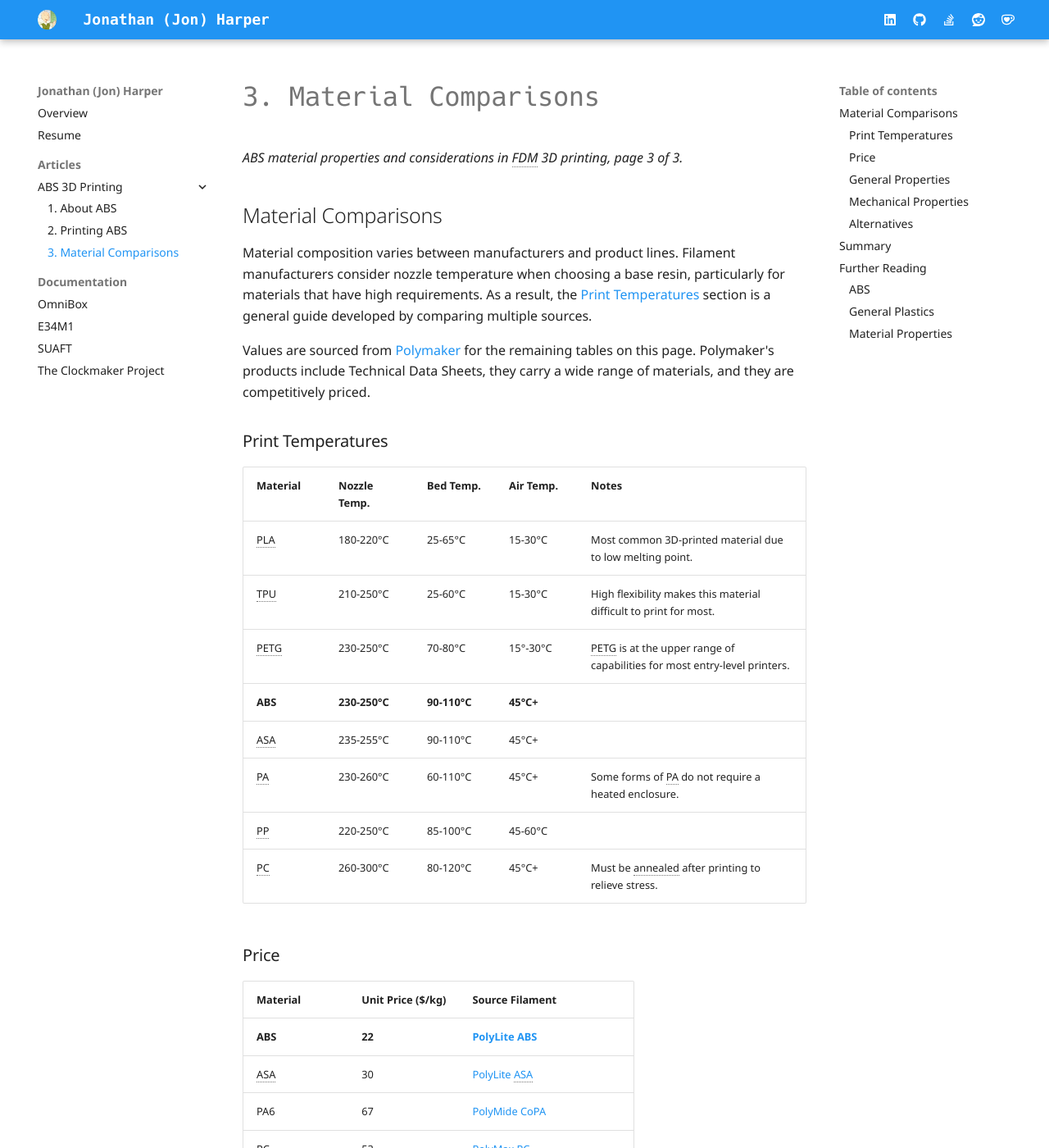
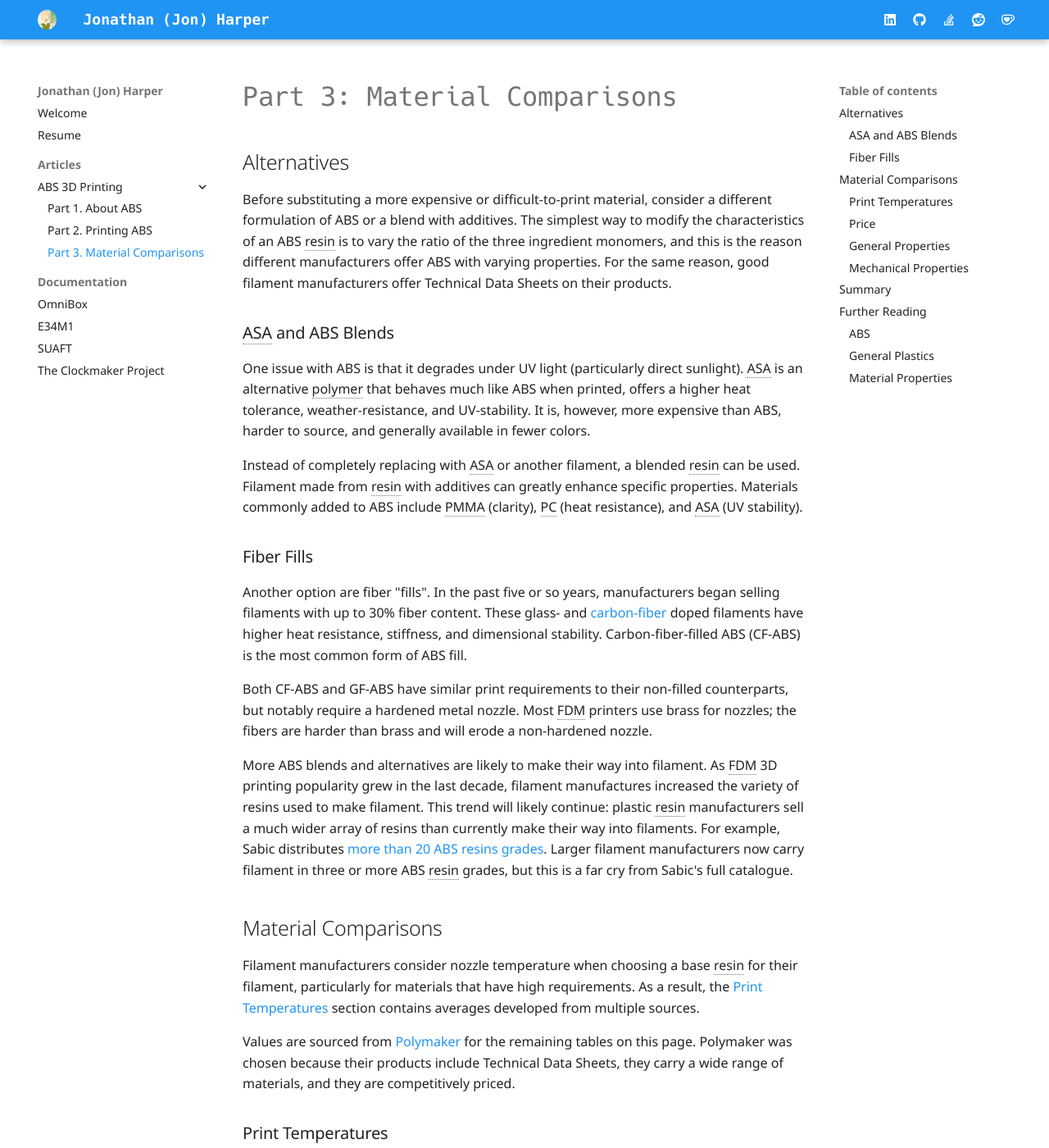
Before and after one commit to jon-harper/jon-harper.github.io, an MkDocs documentation site: the page built from docs/abs/materials.md, in a window 1280 px wide and 1400 px high. Shown: the whole window at 82% size. Built offline with MkDocs 1.6.1 and Material for MkDocs 9.7.7, drawn with Linux system fonts in a browser that asks for light colours; some of the changed text lies outside the part shown.

Commit message:
Added article link

```diff
--- a/docs/abs/index.md
+++ b/docs/abs/index.md
@@ -6,11 +6,16 @@
 hide: toc
 ---
 
+*First published May 24, 2023*<br>
+*Last updated May 26, 2023*
+
 ## Overview
 
-The additive manufacturing industry and hobbyists worldwide continue to invent new methods to 3D print materials. [Concrete](https://www.mudbots.com/), [titanium](https://www.protolabs.com/services/3d-printing/direct-metal-laser-sintering/titanium/), [chocolate](https://cocoapress.com/), and [glass](https://nobula3d.com/) are regularly 3D printed, but FDM machines that model thermoplastic remain the most common. Stores sell an entry-level FDM printer for $100[^a1], while commercial FDM printers list for $10,000 or more.
+The expiration of key patents in 2009 led the way for the development of additive manufacturing as an industry and hobby. This explosive growth continues with new materials and new methods of 3D printing them. [Concrete](https://www.mudbots.com/), [titanium](https://www.protolabs.com/services/3d-printing/direct-metal-laser-sintering/titanium/), [chocolate](https://cocoapress.com/), and [glass](https://nobula3d.com/) are regularly 3D printed, but FDM machines that model thermoplastic remain the most common. Stores sell a basic FDM printer for $100[^a1], while many commercial FDM printers list for $10,000 or more.
 
-This article is written for individuals in manufacturing or adjacent industries with an idea of what FDM can do but minimal or no hands-on experience. It focuses on a specific 3D-printable material, acrylonitrile butadiene styrene (ABS):
+The intended audience of this article are individuals: 1) in manufacturing or adjacent industries, 2) who have seen FDM 3D prints and perhaps can identify a 3D printer, but 3) have minimal or no hands-on experience operating one.
+
+The topic of this article is a specific 3D-printable plastic, acrylonitrile butadiene styrene (ABS):
 
 - The material properties that make it attractive,
 - What printing ABS requires, and
@@ -25,9 +30,9 @@
 
 ## Table of Contents
 
-1. [About ABS](about.md)
-2. [Printing ABS](printing.md)
-3. [Material Comparisons](materials.md)
+- [Part 1: About ABS](about.md)
+- [Part 2: Printing ABS](printing.md)
+- [Part 3: Material Comparisons](materials.md)
 
 
 [^a1]: Specifically, the Creality Ender 3 Pro lists for around $100USD. Higher quality entry-level machines can be found for $250-$300.
@@ -61,3 +66,4 @@
 *[annealed]: Anneal: To heat a material and allow to cool slowly in order to relieve internal stresses. Annealing plastic often takes hours.
 *[warp]:
     Warp: Warp is deformation of printed plastic from uneven cooling. Warp typically affects parts at the edges and causes "lift" or "curling".
+*[resin]: Plastic resin: plastic pellets that are the source material for industrially-made plastics, including filament. They are melted and formed into a desired shape, then allowed to cool.
--- a/docs/abs/materials.md
+++ b/docs/abs/materials.md
@@ -1,18 +1,36 @@
 ---
-title: 3. Material Comparisons
+title: Part 3. Material Comparisons
 summary: Comparison of commonly-printed materials.
 authors: Jon Harper
 date: 2023-05-19
 # hide: toc
 ---
 
-*ABS material properties and considerations in FDM 3D printing, page 3 of 3.*
+# Part 3: Material Comparisons
+
+## Alternatives
+
+Before substituting a more expensive or difficult-to-print material, consider a different formulation of ABS or a blend with additives. The simplest way to modify the characteristics of an ABS resin is to vary the ratio of the three ingredient monomers, and this is the reason different manufacturers offer ABS with varying properties. For the same reason, good filament manufacturers offer Technical Data Sheets on their products.
+
+### ASA and ABS Blends
+
+One issue with ABS is that it degrades under UV light (particularly direct sunlight). ASA is an alternative polymer that behaves much like ABS when printed, offers a higher heat tolerance, weather-resistance, and UV-stability. It is, however, more expensive than ABS, harder to source, and generally available in fewer colors.
+
+Instead of completely replacing with ASA or another filament, a blended resin can be used. Filament made from resin with additives can greatly enhance specific properties. Materials commonly added to ABS include PMMA (clarity), PC (heat resistance), and ASA (UV stability).
+
+### Fiber Fills
+
+Another option are fiber "fills". In the past five or so years, manufacturers began selling filaments with up to 30% fiber content. These glass- and [carbon-fiber](https://atomicfilament.com/collections/abs-3d-filament/products/carbon-fiber-ultra-black-abs) doped filaments have higher heat resistance, stiffness, and dimensional stability. Carbon-fiber-filled ABS (CF-ABS) is the most common form of ABS fill.
+
+Both CF-ABS and GF-ABS have similar print requirements to their non-filled counterparts, but notably require a hardened metal nozzle. Most FDM printers use brass for nozzles; the fibers are harder than brass and will erode a non-hardened nozzle.
+
+More ABS blends and alternatives are likely to make their way into filament. As FDM 3D printing popularity grew in the last decade, filament manufactures increased the variety of resins used to make filament. This trend will likely continue: plastic resin manufacturers sell a much wider array of resins than currently make their way into filaments. For example, Sabic distributes [more than 20 ABS resins grades](https://www.sabic.com/en/products/polymers/acrylonitrile-butadiene-styrene-abs/cycolac-resin). Larger filament manufacturers now carry filament in three or more ABS resin grades, but this is a far cry from Sabic's full catalogue.
 
 ## Material Comparisons
 
-Material composition varies between manufacturers and product lines. Filament manufacturers consider nozzle temperature when choosing a base resin, particularly for materials that have high requirements. As a result, the [Print Temperatures](#print-temperatures) section is a general guide developed by comparing multiple sources.
+Filament manufacturers consider nozzle temperature when choosing a base resin for their filament, particularly for materials that have high requirements. As a result, the [Print Temperatures](#print-temperatures) section contains averages developed from multiple sources.
 
-Values are sourced from [Polymaker](https://us.polymaker.com) for the remaining tables on this page. Polymaker's products include Technical Data Sheets, they carry a wide range of materials, and they are competitively priced.
+Values are sourced from [Polymaker](https://us.polymaker.com) for the remaining tables on this page. Polymaker was chosen because their products include Technical Data Sheets, they carry a wide range of materials, and they are competitively priced.
 
 ### Print Temperatures
 
@@ -43,12 +61,12 @@
 
 ### General Properties
 
-| Property/Material      | ABS  | PA6  | PC   | PLA  | PETG |
+| Property/Material      | ABS  | PA6  | PC   | PETG | PLA  |
 |------------------------|------|------|------|------|------|
-| Density (g/cm^3^)      | 1.12 | 1.12 | 1.19 | 1.19 | 1.25 |
-| HDT @ 0.45MPa (°C)     | 100  | 111  | 111  | 60   | 78   |
-| HDT @ 1.8MPa (°C)      | 98   | 70   | 107  | 58   | 75   |
-| Vicat Softening Temperature (°C) | 104 | 180 | 120 | 158 | 84 |
+| Density (g/cm^3^)      | 1.12 | 1.12 | 1.19 | 1.25 | 1.19 |
+| HDT @ 0.45MPa (°C)     | 100  | 111  | 111  | 78   | 60   |
+| HDT @ 1.8MPa (°C)      | 98   | 70   | 107  | 75   | 58   |
+| Vicat Softening Temperature (°C) | 104 | 180 | 120 | 84 | 158 |
 
 *Source: Polymaker*
 
@@ -56,35 +74,23 @@
 
 The layers used to make FDM printed materials cause the finished material to have different properties on the X- and Y-axes (horizontal) than the Z-axis (vertical), so values are given here for each (where available).
 
-| Property                         | ABS  | PA6  | PC   | PLA  | PETG |
+| Property                         | ABS  | PA6  | PC   | PETG | PLA  |
 |----------------------------------|------|------|------|------|------|
-| XY Axis Tensile Strength (MPa)   | 33   | 66   | 63   | 52   | 32   |
-| Z Axis Tensile Strength (MPa)    | 25   | 43   | 42   | 41   | 13   |
-| XY Axis Young's Modulus (GPa)    | 2.17 | 2.22 | 2.31 | 3.43 | 1.47 |
-| Z Axis Young's Modulus  (GPa)    | 1.84 | 2.56 | 2.26 | 3.01 | 1.09 |
-| Flexural Modulus (GPa)           | 2.8  | 1.67 | 2.2  | 3.28 | 1.17 |
-| Elongation at Break (%)          | 2.4  | 4.6  | 2.2  | 1.8  | 1.3  |
-| Charpy Impact Test (KJ/m^2^)      | 12.6 | 17.2 | 3.4  | 3.3  | 5.1  |
+| XY Axis Tensile Strength (MPa)   | 33   | 66   | 63   | 32   | 52   |
+| Z Axis Tensile Strength (MPa)    | 25   | 43   | 42   | 13   | 41   |
+| XY Axis Young's Modulus (GPa)    | 2.17 | 2.22 | 2.31 | 1.47 | 3.43 |
+| Z Axis Young's Modulus  (GPa)    | 1.84 | 2.56 | 2.26 | 1.09 | 3.01 |
+| Flexural Modulus (GPa)           | 2.8  | 1.67 | 2.2  | 1.17 | 3.28 |
+| Elongation at Break (%)          | 2.4  | 4.6  | 2.2  | 1.3  | 1.8  |
+| Charpy Impact Test (KJ/m^2^)      | 12.6 | 17.2 | 3.4  | 5.1  | 3.3  |
 
 *Source: Polymaker*
-
-### Alternatives
-
-Before substituting another material, consider a different formulation of ABS or a blend with additives. The simplest way to modify the characteristics of an ABS resin is to vary the ratio of the three ingredient monomers, and this is the reason different manufacturers offer ABS with varying properties. For the same reason, good filament manufacturers offer Technical Data Sheets on their products.
-
-One issue with ABS is that it degrades under UV light (particularly direct sunlight). ASA is an alternative that behaves much like ABS when printed, offers a higher heat tolerance, weather-resistance, and UV-stability. It is, however, more expensive than ABS, harder to source, and generally available in fewer colors.
-
-Filament made from resin with additives can greatly enhance specific properties, such as [flame retardance](https://atomicfilament.com/collections/abs-3d-filament/products/flame-retardant-black-abs-filament?variant=39943214891069) and [resistance to ESD](https://www.matterhackers.com/store/l/3dxtech-3dxstat-esd-safe-abs-filament/sk/MA9K94YF). Materials commonly added to ABS include PMMA (clarity), PC (heat resistance), and ASA (UV stability).
-
-Another option are fiber "fills". In the past five or so years, manufacturers began selling filaments with up to 30% fiber content. These glass- and [carbon-fiber](https://atomicfilament.com/collections/abs-3d-filament/products/carbon-fiber-ultra-black-abs) doped filaments have higher heat resistance, stiffness, and dimensional stability. Carbon-fiber-filled ABS (CF-ABS) is the most commonly found form of ABS fill.
-
-More ABS blends and alternatives are likely to make their way into filament. Thermoplastic resin manufacturers ([Sabic](https://www.sabic.com/en/products/polymers/acrylonitrile-butadiene-styrene-abs) is one example) sell a much wider array of resins than currently make their way into filaments. As FDM 3D printing popularity grew in the last decade, filament manufactures greatly increased the variety of resins used to make filament; this trend will likely continue.
 
 ## Summary
 
 ABS plastic is an excellent all-purpose plastic for 3D printing functional parts. Although it requires an enclosure to print safely and well, it is both the easiest engineering-grade plastic to print and one of the most affordable.
 
-End-users familiar with open-air filaments and inexperienced in ABS find that air temperature and gradual cooling is a critical factor in quality ABS prints.
+End-users familiar with open-air filaments and inexperienced in ABS find that enclosure air temperature and and appropriate cooling is a critical factor in quality ABS prints.
 
 When a UV-stable and weather-resistant alternative is needed, ASA can be substituted at a higher price point. Blends and fills are available to give ABS other desired properties.
 
@@ -136,3 +142,6 @@
 *[delamination]: Delamination: separation of a 3D print's adjacent layers due to material warp. A print with delamination is structurally weak and should be discarded.
 *[anneal]: Anneal: To heat a material and allow to cool slowly in order to relieve internal stresses. Annealing plastic often takes hours.
 *[annealed]: Anneal: To heat a material and allow to cool slowly in order to relieve internal stresses. Annealing plastic often takes hours.
+*[warp]:
+    Warp: Warp is deformation of printed plastic from uneven cooling. Warp typically affects parts at the edges and causes "lift" or "curling".
+*[resin]: Plastic resin: plastic pellets that are the source material for industrially-made plastics, including filament. They are melted and formed into a desired shape, then allowed to cool.
--- a/docs/index.md
+++ b/docs/index.md
@@ -1,5 +1,5 @@
 ---
-title: Overview
+title: Welcome
 summary: Blog landing page.
 authors: Jon Harper
 date: 2022-06-16
@@ -20,6 +20,10 @@
 - **learn** new technologies and ideas.
 
 You can find out more in my [resume](resume.md).
+
+## Articles
+
+[**ABS 3D Printing**](abs/index.md)
 
 ## Projects
 
@@ -58,7 +62,6 @@
 A combination activated carbon and HEPA filter for enclosed 3D printing.
 </div>
 </div>
-
 </div>
 
 ## Public Profiles and Other Works
```
Also changed, not shown: docs/abs/about.md (+11 -13 lines), docs/abs/printing.md (+44 -31 lines), docs/abs/img/glue_sticks.jpeg (added).
